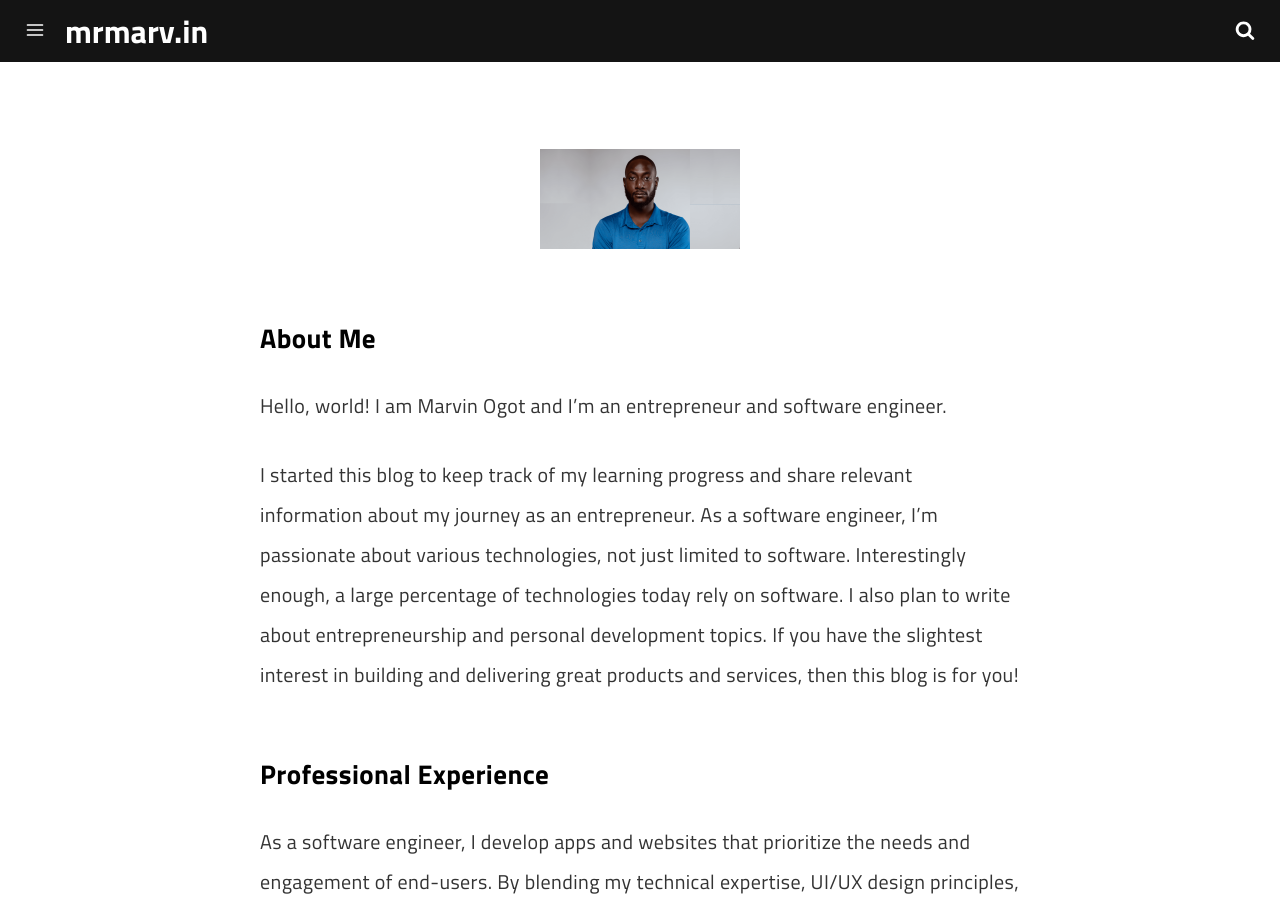
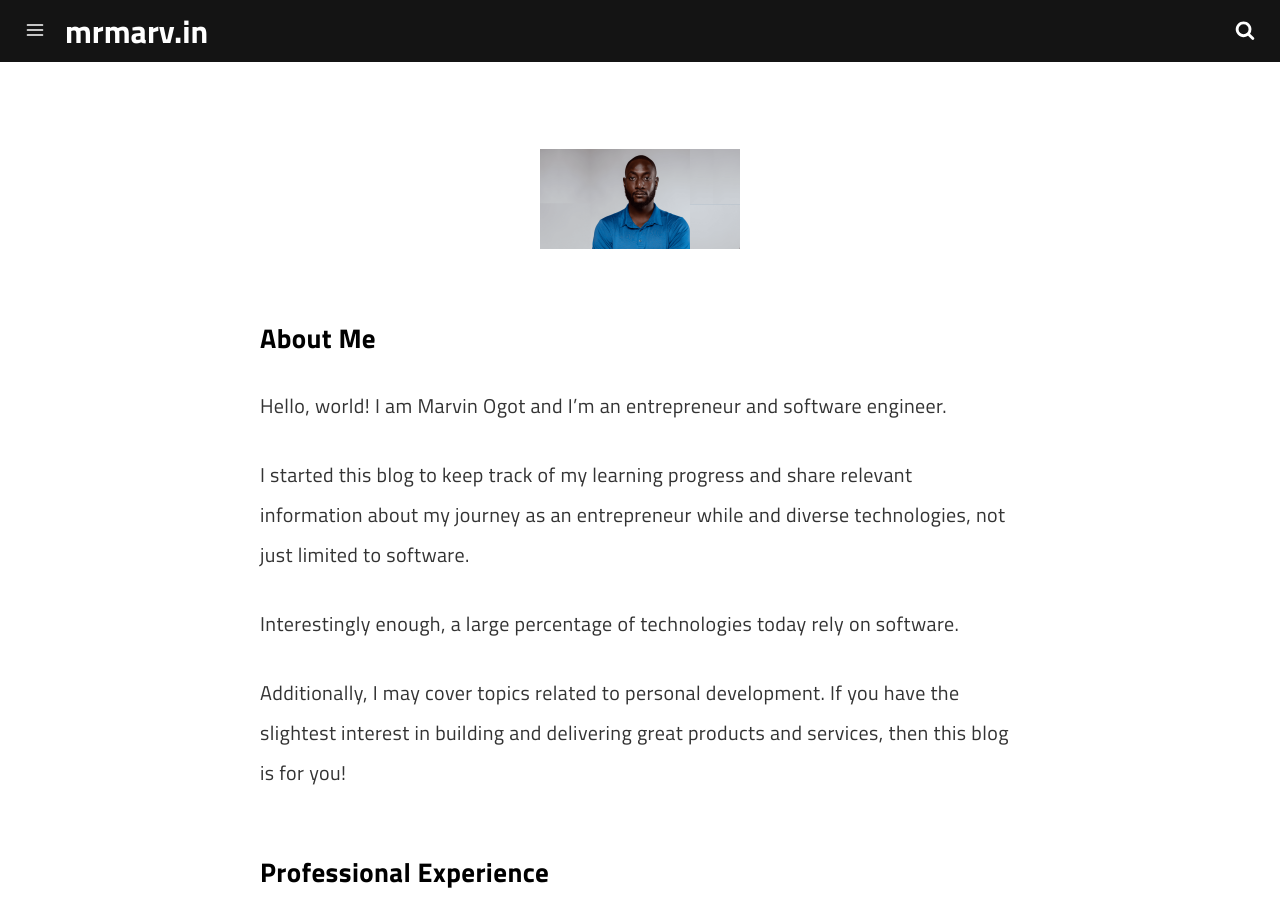
Before and after one commit to marv0/marv0.github.io, a Jekyll site: the page built from pages/about.md, in a window 1280 px wide and 900 px high. Built offline with Jekyll 4.4.1, drawn with Linux system fonts in a browser that asks for light colours; a script that is not in the unit is left out.

Commit message:
Update about.md

```diff
--- a/pages/about.md
+++ b/pages/about.md
@@ -12,7 +12,11 @@
 
 Hello, world! I am Marvin Ogot and I’m an entrepreneur and software engineer.
 
-I started this blog to keep track of my learning progress and share relevant information about my journey as an entrepreneur. As a software engineer, I'm passionate about various technologies, not just limited to software. Interestingly enough, a large percentage of technologies today rely on software. I also plan to write about entrepreneurship and personal development topics. If you have the slightest interest in building and delivering great products and services, then this blog is for you!
+I started this blog to keep track of my learning progress and share relevant information about my journey as an entrepreneur while and diverse technologies, not just limited to software.
+
+Interestingly enough, a large percentage of technologies today rely on software.
+
+Additionally, I may cover topics related to personal development. If you have the slightest interest in building and delivering great products and services, then this blog is for you!
 
 ### Professional Experience
 
```
